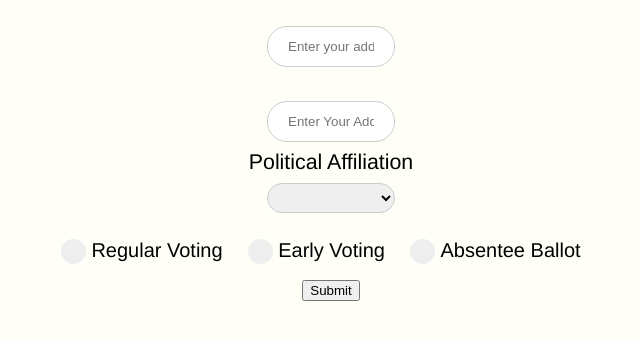
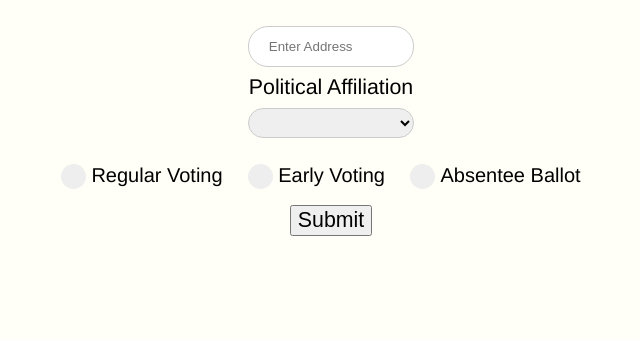
Before and after one commit to preddy27/HackGT2018, a Python web app: template templates/mainpage.html in a window 1280 px wide. Shown: the part 150-490 px from the top of the page, without its empty margins (309-949 px from the left). Run offline with Jinja, Linux system fonts and the light colour scheme; the template is opened without the code that fills it, so the values that code supplies are empty; some web fonts are replaced.

Commit message:
some styling stuff

```diff
--- a/styles/mainStyles.css
+++ b/styles/mainStyles.css
@@ -29,7 +29,7 @@ select {
 }
 
 input[type=text], select {
-    width: 10%;
+    width: 13%;
     padding: 12px 20px;
     margin: 8px 0;
     display: inline-block;
@@ -107,7 +107,6 @@ input[type=text]:focus {
 	background: white;
 }
 
-<<<<<<< HEAD
 .select-items div,.select-selected {
   color: #ffffff;
   padding: 8px 16px;
@@ -116,8 +115,8 @@ input[type=text]:focus {
   cursor: pointer;
   user-select: none;
   border-radius: 20px;
-=======
+}
+
 input[type='submit'] {
   font-size: 16pt;
->>>>>>> 121bef01b06dc0036d7b4036ceefa83e161d2fc3
 }
--- a/templates/mainpage.html
+++ b/templates/mainpage.html
@@ -22,11 +22,8 @@ html, body {
   </div>
   <div class="container">
     <br><form method="post" action="/info">
-      <input type="text" name="address"  id="address" placeholder="Enter your address"class = "box"></input>
-      <br><br>
-    <form method="post" action="/info">
       <div id="locationField">
-      <input type="text" name="address" id="autocomplete" placeholder="Enter Your Address" onFocus="geolocate()" ></input>
+      <input type="text" name="address" id="autocomplete" placeholder="Enter Address" onFocus="geolocate()" ></input>
       </div>
       <label>Political Affiliation</label>
       <br>
```
